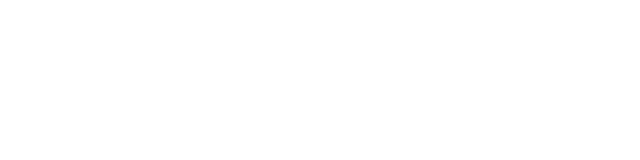
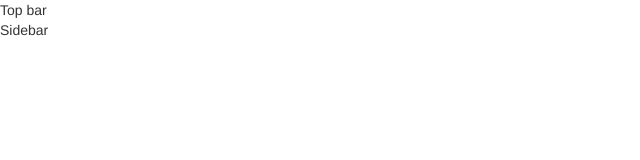
Before and after one commit to narekye/diploma-octo, an Angular app in the folder OCTO/OCTO.UI/: page / in a window 1280 px wide. Shown: the top 160 px of the page, without its empty margins (0-640 px from the left). Built offline with nearby package versions, Linux system fonts and the light colour scheme.

Commit message:
app component

```diff
--- a/OCTO/OCTO.UI/src/app/app.component.html
+++ b/OCTO/OCTO.UI/src/app/app.component.html
@@ -27,9 +27,24 @@
 <!--</ul>-->
 <!--</div>-->
 <!--</nav>-->
-<div class="bc-col-12">
-  <div class="bc-col-4"></div>
-  <div class="bc-col-8">
+<!--<div class="col-sm-4">-->
+  <!--<div class="bc-col-4">-->
+    <!--<button class="btn-primary">-->
+      <!--Click me-->
+    <!--</button>-->
+  <!--</div>-->
+  <!--<div class="bc-col-8">-->
+    <!--<router-outlet></router-outlet>-->
+  <!--</div>-->
+<!--</div>-->
+<div class="row">
+  <div class="col-md-12">
+    Top bar
+  </div>
+  <div class="col-sm-2">
+      Sidebar
+  </div>
+  <div class="col-lg-10">
     <router-outlet></router-outlet>
   </div>
 </div>
```
